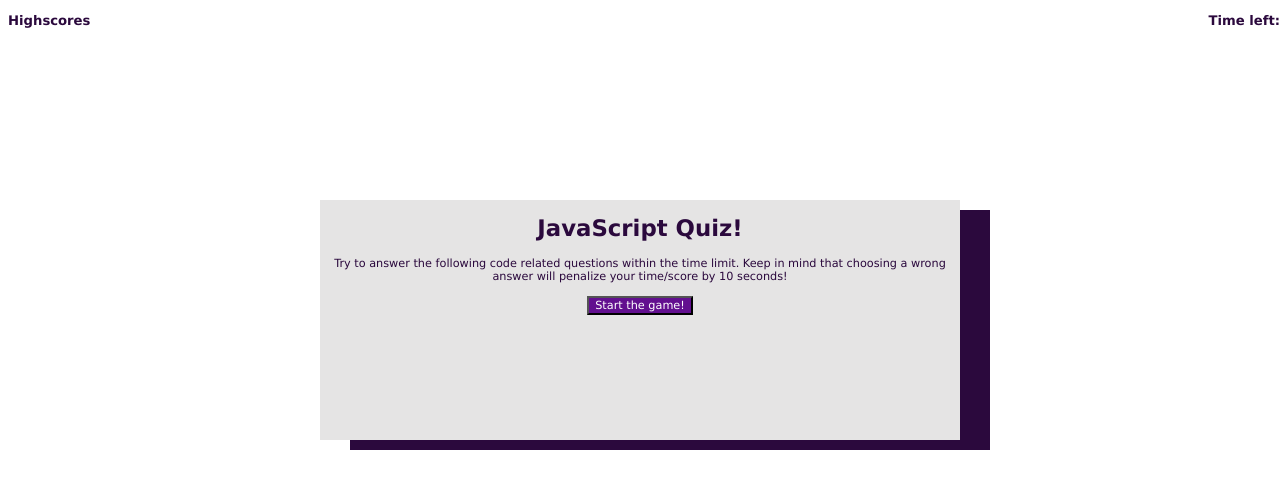
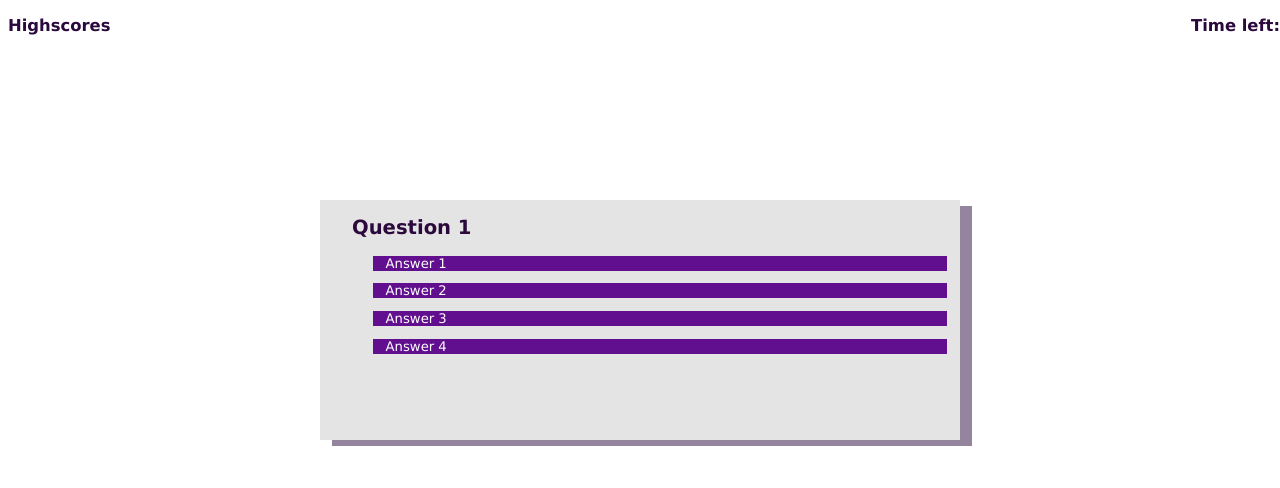
Before and after one commit to MichaelaRB/javascript-quiz-game, a plain HTML site: page index.html in a window 1280 px wide. Both pictures are taken after a click on the button "Start the game!". Drawn offline with Linux system fonts and the light colour scheme.

Commit message:
added event listener that changes the content from the start screen to the first question when the start button is clicked

```diff
--- a/assets/script.js
+++ b/assets/script.js
@@ -8,3 +8,9 @@ var answer4 = document.querySelector("#answer4");
 
 gameElements.setAttribute("style","display: none");
 resultsElements.setAttribute("style","display: none");
+
+startElements.addEventListener("click", function(event) {
+    if(!event.currentTarget==="button") return;
+    startElements.setAttribute("style","display: none");
+    gameElements.setAttribute("style","display: in-line");
+});
--- a/assets/style.css
+++ b/assets/style.css
@@ -1,17 +1,22 @@
+:root {
+    --light-purple: rgb(171, 122, 197);
+    --purple: rgb(98, 15, 143);
+    --dark-purple: rgb(43,9,61);
+}
+
 body {
     font-family:'Lucida Sans', 'Lucida Sans Regular', 'Lucida Grande', 'Lucida Sans Unicode', Geneva, Verdana, sans-serif;
-    color:rgb(43, 9, 61);
+    color:var(--dark-purple);
 }
 
 button {
-    background-color: rgb(98, 15, 143);
+    background-color: var(--purple);
     color: white;
     font-size: calc(10px + .1vw);
-    font-family:'Lucida Sans', 'Lucida Sans Regular', 'Lucida Grande', 'Lucida Sans Unicode', Geneva, Verdana, sans-serif;
 }
 
 p, li {
-    font-size: calc(10px + .1vw);
+    font-size: calc(10px + .25vw);
 }
 
 h1 {
@@ -19,15 +24,23 @@ h1 {
 }
 
 h2 {
+    font-size: calc(10px + .75vw);
+    padding-left: 5%;
+}
+
+h3 {
     font-size: calc(10px + .5vw);
 }
 
-h3 {
-    font-size: calc(10px + .25vw);
+button:hover {
+    background-color: var(light-purple);
 }
 
-button:hover {
-    background-color: rgb(171, 122, 197);
+li {
+    background-color:var(--purple);
+    color: white;
+    margin: 1vw;
+    padding-left: 1vw;
 }
 
 #timer {
@@ -37,7 +50,7 @@ button:hover {
 }
 
 #scoreList:hover {
-    color:rgb(171, 122, 197);
+    color:var(light-purple);
 }
 
 .game {
@@ -48,7 +61,7 @@ button:hover {
     height: 30%;
     text-align: center;
     background-color: rgb(229, 228, 228);
-    filter: drop-shadow(30px 10px);
+    filter: drop-shadow(1vw .5vw rgba(43,9,61,.5));
 
 }
 
@@ -57,5 +70,5 @@ button:hover {
 }
 
 ol {
-    list-style-type:lower-alpha;
+    list-style-type:none;
 }
```
